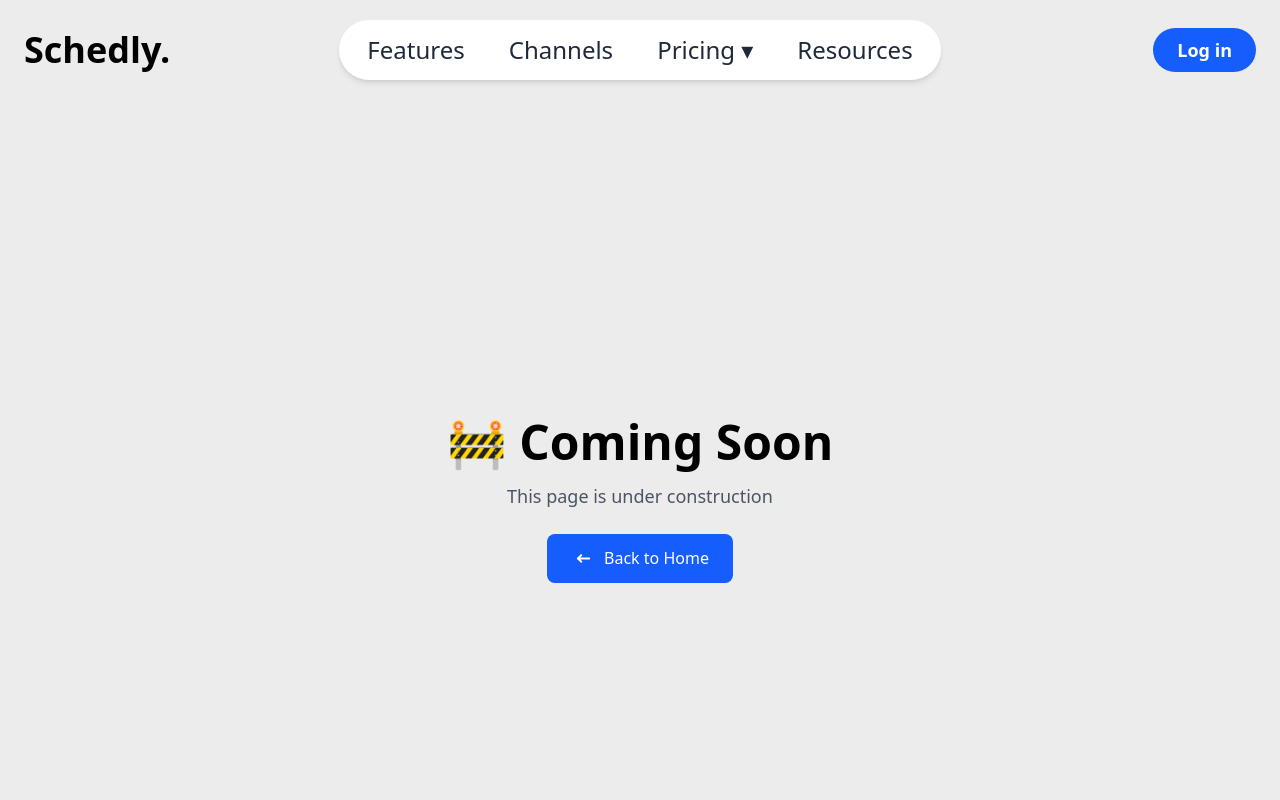
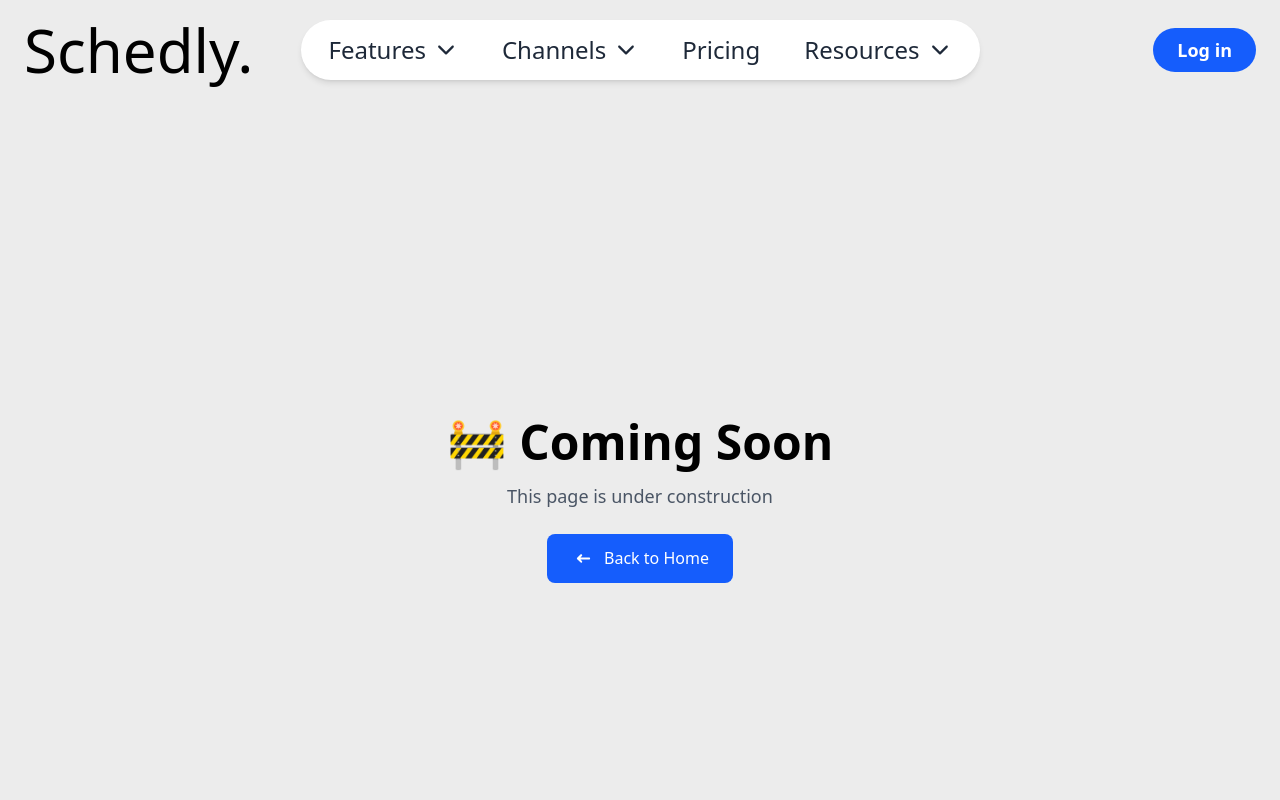
Before and after one commit to shaan566/social_media-, a React (Vite) app in the folder frontend/: page /pricing in a window 1280 px wide. Shown: the top 800 px of the page. Built offline with nearby package versions, Linux system fonts and the light colour scheme.

Commit message:
create a new fetecher

```diff
--- /dev/null
+++ b/frontend/src/Modals/Features.jsx
@@ -0,0 +1,81 @@
+import React from "react";
+import Modal from "../common/Modal";
+import { Link } from "react-router-dom";
+
+// SVG icons for each feature
+const icons = {
+  Publish: (
+    <svg width="20" height="20" viewBox="0 0 24 24" fill="none" stroke="currentColor" strokeWidth="1.5" strokeLinecap="round" strokeLinejoin="round">
+      <path d="M8.889 4.222v3.111m6.222-3.11v3.11M5 10.444h14M6.556 5.778h10.888c.86 0 1.556.696 1.556 1.555v10.89c0 .858-.696 1.555-1.556 1.555H6.556c-.86 0-1.556-.697-1.556-1.556V7.333c0-.859.696-1.555 1.556-1.555" />
+    </svg>
+  ),
+  Collaborate: (
+    <svg width="20" height="20" viewBox="0 0 24 24" fill="none" stroke="currentColor" strokeWidth="1.5" strokeLinecap="round" strokeLinejoin="round">
+      <path d="m11.04 15.742 1.55 1.55a1.644 1.644 0 0 0 2.325-2.325m-1.55-1.55 1.938 1.937a1.644 1.644 0 1 0 2.325-2.325L14.62 10.02a2.326 2.326 0 0 0-3.286 0l-.682.682a1.644 1.644 0 0 1-2.326-2.325l2.178-2.179a4.488 4.488 0 0 1 5.473-.674l.364.217c.33.2.723.268 1.101.194l1.349-.272m0-.775.775 8.527h-1.55M4.838 4.89l-.776 8.527 5.04 5.039a1.644 1.644 0 1 0 2.325-2.325M4.837 5.664h6.202" />
+    </svg>
+  ),
+  Create: (
+    <svg width="20" height="20" viewBox="0 0 24 24" fill="none" stroke="currentColor" strokeWidth="1.5" strokeLinecap="round" strokeLinejoin="round">
+      <path d="M14.333 13.556c.156-.778.545-1.323 1.167-1.945.778-.7 1.167-1.711 1.167-2.722a4.667 4.667 0 0 0-9.334 0c0 .778.156 1.711 1.167 2.722.544.545 1.011 1.167 1.167 1.945m0 3.11h4.666m-3.889 3.112h3.112" />
+    </svg>
+  ),
+  Community: (
+    <svg width="20" height="20" viewBox="0 0 24 24" fill="none" stroke="currentColor" strokeWidth="1.5" strokeLinecap="round" strokeLinejoin="round">
+      <path d="M16.667 9.667h1.555a1.556 1.556 0 0 1 1.556 1.555v8.556l-3.111-3.111H12a1.555 1.555 0 0 1-1.556-1.556v-.778m3.112-4.666A1.556 1.556 0 0 1 12 11.222H7.333l-3.11 3.111V5.778a1.56 1.56 0 0 1 1.555-1.556H12a1.556 1.556 0 0 1 1.556 1.556z" />
+    </svg>
+  ),
+  Analytics: (
+    <svg width="20" height="20" viewBox="0 0 24 24" fill="none" stroke="currentColor" strokeWidth="1.5" strokeLinecap="round" strokeLinejoin="round">
+      <path d="M4.992 4.992v13.953h13.953m-2.326-3.1V9.642m-3.875 6.201V6.542m-3.876 9.302V13.52" />
+    </svg>
+  ),
+  "AI Assistant": (
+    <svg width="20" height="20" viewBox="0 0 24 24" fill="none" stroke="currentColor" strokeWidth="1.5" strokeLinecap="round" strokeLinejoin="round">
+      <path d="m13.519 8.093 2.325 2.325m-9.302-3.1v3.1m10.852 3.1v3.101M10.418 4.217v1.55m-2.325 3.1H4.992m13.953 6.202h-3.1M11.192 4.992h-1.55m9.798.496-.992-.992a.938.938 0 0 0-1.334 0l-12.62 12.62a.937.937 0 0 0 0 1.333l.993.992a.93.93 0 0 0 1.333 0l12.62-12.62a.932.932 0 0 0 0-1.333Z" />
+    </svg>
+  ),
+};
+
+const featuresData = [
+  { title: "Publish",      description: "Plan and schedule your content across social media platforms", link: "/publish" },
+  { title: "Collaborate",  description: "Work together seamlessly, from planning to publishing",        link: "/collaborate" },
+  { title: "Create",       description: "Build your own library of content ideas",                     link: "/create" },
+  { title: "Community",    description: "Easily engage with your community",                           link: "/community" },
+  { title: "Analytics",    description: "Measure performance and turn insights into growth",           link: "/analyze" },
+  { title: "AI Assistant", description: "Get help creating, refining, and repurposing content",       link: "/ai-assistant" },
+];
+
+const Features = ({ isOpen, setOpen }) => {
+  return (
+    <Modal isOpen={isOpen} setOpen={setOpen}>
+      <ul className="flex flex-col gap-1">
+        {featuresData.map((item) => (
+          <li key={item.title}>
+            <Link
+              to={item.link}
+              onClick={() => setOpen(null)}
+              className="flex items-center gap-3 p-3 rounded-xl hover:bg-gray-100 transition group"
+            >
+              {/* Icon box */}
+              <span className="w-9 h-9 flex items-center justify-center rounded-lg bg-gray-100 group-hover:bg-white text-gray-600 shrink-0 transition">
+                {icons[item.title]}
+              </span>
+
+              {/* Text */}
+              <span className="flex flex-col">
+                <span className="text-sm font-semibold text-gray-900 leading-tight">
+                  {item.title}
+                </span>
+                <span className="text-xs text-gray-500 leading-snug mt-0.5">
+                  {item.description}
+                </span>
+              </span>
+            </Link>
+          </li>
+        ))}
+      </ul>
+    </Modal>
+  );
+};
+
+export default Features;
--- /dev/null
+++ b/frontend/src/common/Modal.jsx
@@ -0,0 +1,39 @@
+
+import React from 'react'
+import { useEffect } from 'react'
+import { useState } from 'react'
+
+const Modal = ({isOpen , setOpen , children}) => {
+
+useEffect( () => {
+    const handlekey  = (e) =>{
+        if(e.key  === 'Escape') setOpen(null)
+    }
+if(isOpen) {
+    document.addEventListener("keydown", handlekey)
+}
+
+return () => document.removeEventListener("keydown" ,handlekey)
+} ,[isOpen, setOpen])
+  return (
+    <div
+      onClick={() => setOpen(null)}
+      className={`fixed inset-0 flex items-start justify-center pt-20 z-[1000] transition-opacity duration-200 ${
+        isOpen ? "opacity-100 pointer-events-auto" : "opacity-0 pointer-events-none"
+      }`}
+    >
+      <div
+        onClick={(e) => e.stopPropagation()}
+        className={`bg-white rounded-2xl p-4 w-[340px] shadow-[0_8px_40px_rgba(0,0,0,0.13)] transform transition-all duration-200 ${
+          isOpen
+            ? "translate-y-0 scale-100"
+            : "-translate-y-2 scale-95"
+        }`}
+      >
+        {children}
+      </div>
+    </div>
+  )
+}
+
+export default Modal
--- a/frontend/src/components/common/Header.jsx
+++ b/frontend/src/components/common/Header.jsx
@@ -1,40 +1,77 @@
 import React, { useState } from "react";
 import { Link } from "react-router-dom";
+import { IoIosArrowDown } from "react-icons/io";
+import { IoIosArrowUp } from "react-icons/io";
+import Features from "../../Modals/Features";
 
 const Header = () => {
   const [mobileOpen, setMobileOpen] = useState(false);
+  // const [isOpen,setIsOpen] = useState(false);
+  const [activeModal, setActiveModal] = useState(null);
+
 
  const navLinks = [
-    { name: "Features", path: "/features" },
-    { name: "Channels", path: "/channels" },
-    { name: "Pricing", path: "/pricing", hasArrow: true },
-    { name: "Resources", path: "/resources" },
+  { name: "Features", type: "modal", modal: "features"  },
+  { name: "Channels", type: "modal", modal: "channels" },
+  { name: "Pricing", type: "link", path: "/pricing" },
+  { name: "Resources", type: "modal", modal: "resources" },
 ];
 
   return (
     <header className="sticky top-0 z-50 px-6 py-5">
-      <div className="mx-auto flex max-w-7xl items-center">
+      <div className="mx-auto flex flex-row max-w-7xl items-center">
 
         {/* LOGO — left, no absolute */}
         <div className="flex flex-1 justify-start">
-        <Link to="/" className="text-4xl font-bold text-black shrink-0">
+        <Link to="/" className="text-6xl font-avallon alt text-black shrink-0">
           Schedly.
         </Link>
         </div>
 
+
         {/* PILL NAV — centered */}
         <div className = "hidden lg:flex flex-1 justify-center">
-        <nav className="hidden lg:flex items-center gap-1 bg-white rounded-full px-2 py-1.5 shadow-md">
-          {navLinks.map((link) => (
+        <nav className="flex items-center gap-1 bg-white rounded-full px-2 py-1.5 shadow-md">
+  {navLinks.map((link) => {
+    if (link.type === "modal") {
+
+      return (
+        <button
+          key={link.name}
+          onClick={(e) => {
+            e.stopPropagation();
+            setActiveModal(activeModal === link.modal ? null : link.modal) }
+          }
+          className="text-2xl font-medium text-gray-800 px-5 py-2 rounded-full hover:bg-gray-100 transition whitespace-nowrap"
+        >
+          <div className="flex items-center gap-2">
+            <span>{link.name}</span>
+            {activeModal === link.modal ? (
+              <IoIosArrowUp />
+            ) : (
+              <IoIosArrowDown />
+            )}
+          </div>
+        </button>
+      );
+    }
+
+    return (
       <Link
         key={link.name}
         to={link.path}
-              className="text-2xl font-medium text-gray-800 px-5 py-2 rounded-full hover:bg-gray-100 transition-colors whitespace-nowrap"
+        className="text-2xl font-medium text-gray-800 px-5 py-2 rounded-full hover:bg-gray-100 transition whitespace-nowrap"
       >
-              {link.name}{link.hasArrow ? " ▾" : ""}
+        {link.name}
       </Link>
-          ))}
+    );
+  })}
 </nav>
+
+                <Features
+  isOpen={activeModal === "features"}
+  setOpen={() => setActiveModal(null)}
+/>
         </div>
 
         {/* AUTH BUTTONS — right, no absolute */}
@@ -71,7 +108,9 @@ const Header = () => {
               onClick={() => setMobileOpen(false)}
               className="block px-4 py-3 text-sm font-semibold text-gray-800 rounded-xl hover:bg-gray-50"
             >
+
               {link.name}
+              {/* {isOpen ? <IoIosArrowUp /> : <IoIosArrowDown />} */}
             </Link>
           ))}
           <hr className="my-3 border-gray-100" />
@@ -80,6 +119,7 @@ const Header = () => {
           </Link>
         </div>
       )}
+
     </header>
   );
 };
```
Lines whose indentation alone changed are shown as unchanged.
